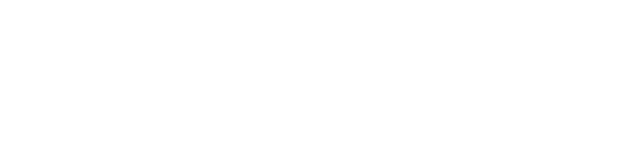
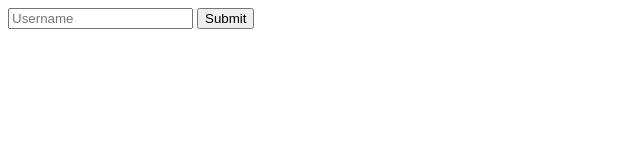
Before and after one commit to Ishadi-Piyumika/Testgithub, a plain HTML site: page Index.html in a window 1280 px wide. Shown: the whole page, without its empty margins (0-640 px from the left). Drawn offline with Linux system fonts and the light colour scheme.

Commit message:
add button and text field

```diff
--- a/Index.html
+++ b/Index.html
@@ -6,6 +6,9 @@
   <title>Document</title>
 </head>
 <body>
-
+  <form>
+    <input type="text" placeholder="Username">
+    <button>Submit</button>
+  </form>
 </body>
 </html>
```
